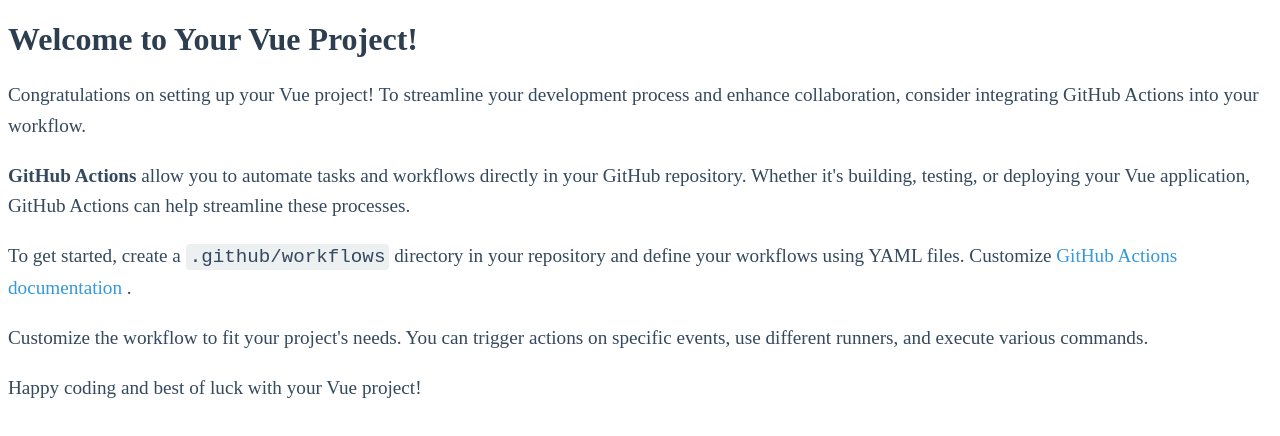
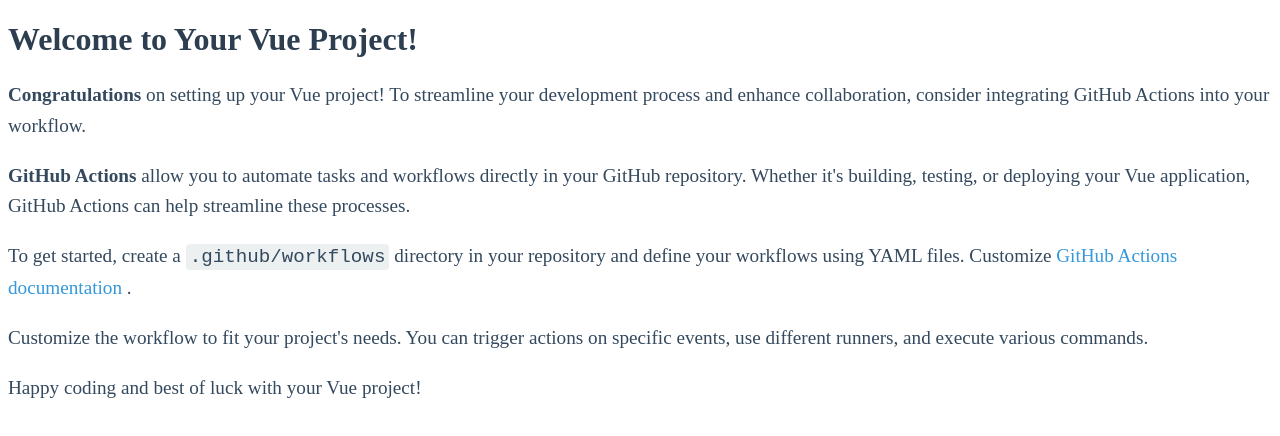
Before and after one commit to BhumikKalola21/sample-project, a Vue app: page / in a window 1280 px wide. Shown: the top 436 px of the page. Built offline with nearby package versions, Linux system fonts and the light colour scheme.

Commit message:
highlight some of the points

```diff
--- a/src/App.vue
+++ b/src/App.vue
@@ -2,7 +2,7 @@
   <div>
     <h1>{{ greeting }}</h1>
     <p>
-      Congratulations on setting up your Vue project! To streamline your
+      <b>Congratulations</b> on setting up your Vue project! To streamline your
       development process and enhance collaboration, consider integrating
       GitHub Actions into your workflow.
     </p>
```
